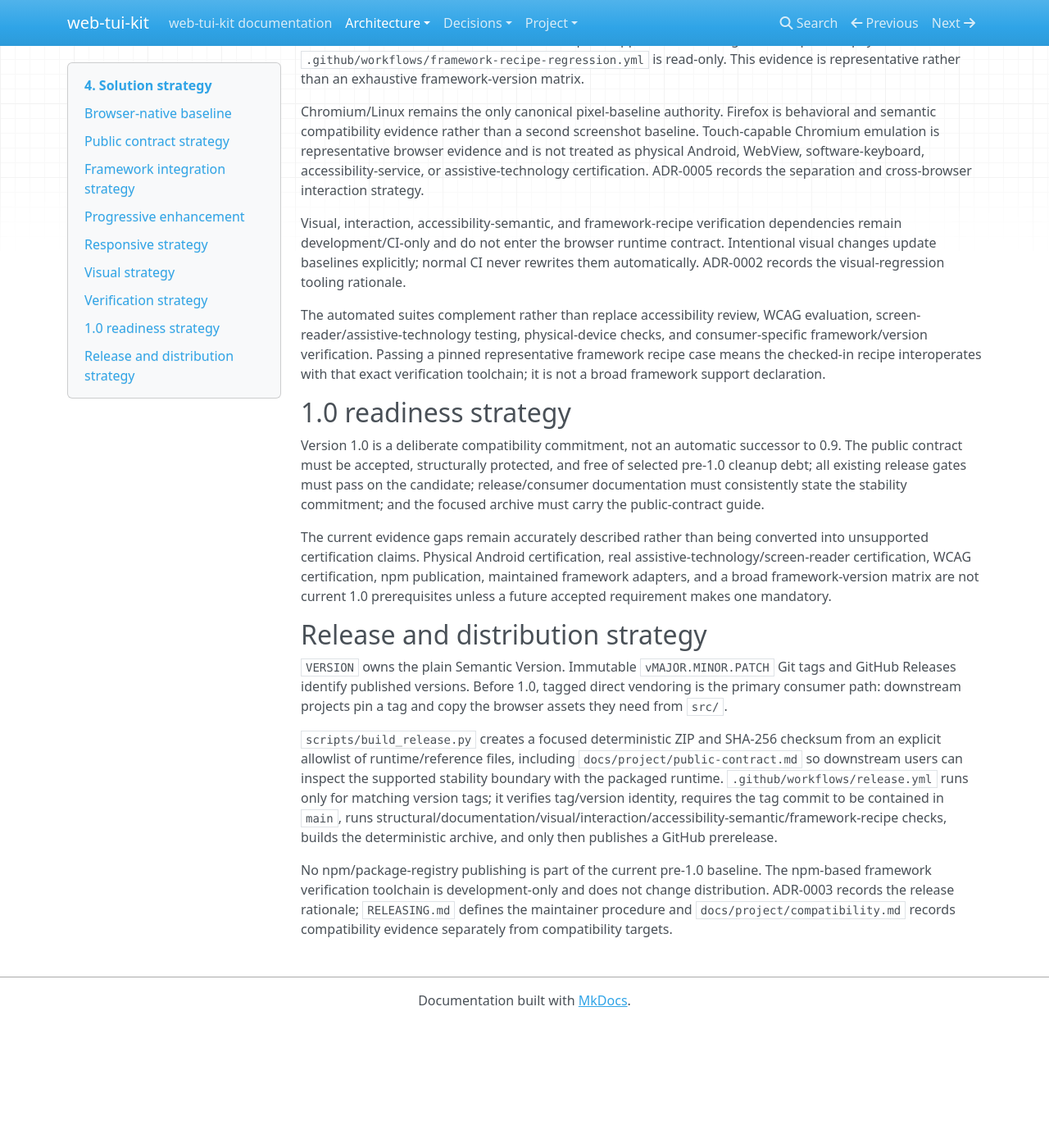
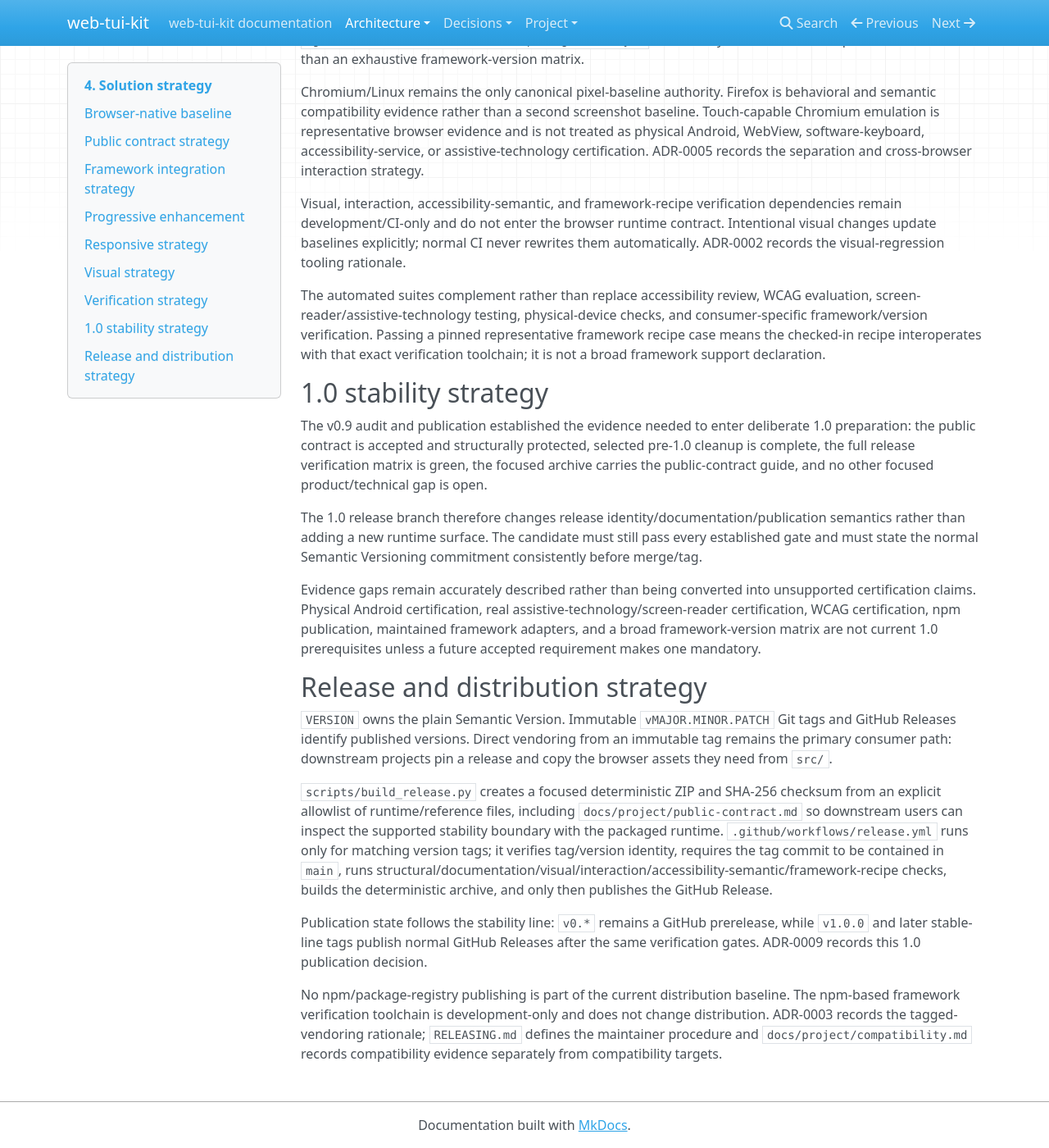
Before and after one commit to 1990jk1990/web-tui-kit, an MkDocs documentation site: the page built from docs/architecture/04-solution-strategy.md, in a window 1280 px wide and 1400 px high, scrolled down 2807 px. Shown: the whole window at 82% size. Built offline with MkDocs 1.6.1, drawn with Linux system fonts in a browser that asks for light colours; nearby versions of some CDN libraries; before the commit the page ends 4055 px from its top, so only the background shows below that; some of the changed text lies outside the part shown.

Commit message:
docs: reconcile architecture for stable 1.0

```diff
--- a/docs/architecture/04-solution-strategy.md
+++ b/docs/architecture/04-solution-strategy.md
@@ -14,7 +14,7 @@ Visible repository details are not automatically APIs. Demo IDs/text/order, test
 
 Structural tests compare the implemented token/class surface with the declared inventory so a public name cannot silently disappear and a new `tui-*` token/class cannot accidentally become unclassified public surface. ADR-0008 records this boundary and the pre/post-1.0 compatibility policy.
 
-Before 1.0, an intentional incompatible public-contract change is a MINOR release with explicit migration guidance. Starting with 1.0, normal Semantic Versioning applies to the declared public contract; compatible additions/deprecations may occur in MINOR releases, while incompatible removal/rename/semantic contract breaks require a MAJOR release.
+Starting with 1.0, normal Semantic Versioning applies to the declared public contract: compatible fixes preserve it in PATCH releases, compatible additions/deprecations may occur in MINOR releases, and incompatible removal/rename/semantic contract breaks require a MAJOR release.
 
 ## Framework integration strategy
 
@@ -62,16 +62,20 @@ Visual, interaction, accessibility-semantic, and framework-recipe verification d
 
 The automated suites complement rather than replace accessibility review, WCAG evaluation, screen-reader/assistive-technology testing, physical-device checks, and consumer-specific framework/version verification. Passing a pinned representative framework recipe case means the checked-in recipe interoperates with that exact verification toolchain; it is not a broad framework support declaration.
 
-## 1.0 readiness strategy
+## 1.0 stability strategy
 
-Version 1.0 is a deliberate compatibility commitment, not an automatic successor to 0.9. The public contract must be accepted, structurally protected, and free of selected pre-1.0 cleanup debt; all existing release gates must pass on the candidate; release/consumer documentation must consistently state the stability commitment; and the focused archive must carry the public-contract guide.
+The v0.9 audit and publication established the evidence needed to enter deliberate 1.0 preparation: the public contract is accepted and structurally protected, selected pre-1.0 cleanup is complete, the full release verification matrix is green, the focused archive carries the public-contract guide, and no other focused product/technical gap is open.
 
-The current evidence gaps remain accurately described rather than being converted into unsupported certification claims. Physical Android certification, real assistive-technology/screen-reader certification, WCAG certification, npm publication, maintained framework adapters, and a broad framework-version matrix are not current 1.0 prerequisites unless a future accepted requirement makes one mandatory.
+The 1.0 release branch therefore changes release identity/documentation/publication semantics rather than adding a new runtime surface. The candidate must still pass every established gate and must state the normal Semantic Versioning commitment consistently before merge/tag.
+
+Evidence gaps remain accurately described rather than being converted into unsupported certification claims. Physical Android certification, real assistive-technology/screen-reader certification, WCAG certification, npm publication, maintained framework adapters, and a broad framework-version matrix are not current 1.0 prerequisites unless a future accepted requirement makes one mandatory.
 
 ## Release and distribution strategy
 
-`VERSION` owns the plain Semantic Version. Immutable `vMAJOR.MINOR.PATCH` Git tags and GitHub Releases identify published versions. Before 1.0, tagged direct vendoring is the primary consumer path: downstream projects pin a tag and copy the browser assets they need from `src/`.
+`VERSION` owns the plain Semantic Version. Immutable `vMAJOR.MINOR.PATCH` Git tags and GitHub Releases identify published versions. Direct vendoring from an immutable tag remains the primary consumer path: downstream projects pin a release and copy the browser assets they need from `src/`.
 
-`scripts/build_release.py` creates a focused deterministic ZIP and SHA-256 checksum from an explicit allowlist of runtime/reference files, including `docs/project/public-contract.md` so downstream users can inspect the supported stability boundary with the packaged runtime. `.github/workflows/release.yml` runs only for matching version tags; it verifies tag/version identity, requires the tag commit to be contained in `main`, runs structural/documentation/visual/interaction/accessibility-semantic/framework-recipe checks, builds the deterministic archive, and only then publishes a GitHub prerelease.
+`scripts/build_release.py` creates a focused deterministic ZIP and SHA-256 checksum from an explicit allowlist of runtime/reference files, including `docs/project/public-contract.md` so downstream users can inspect the supported stability boundary with the packaged runtime. `.github/workflows/release.yml` runs only for matching version tags; it verifies tag/version identity, requires the tag commit to be contained in `main`, runs structural/documentation/visual/interaction/accessibility-semantic/framework-recipe checks, builds the deterministic archive, and only then publishes the GitHub Release.
 
-No npm/package-registry publishing is part of the current pre-1.0 baseline. The npm-based framework verification toolchain is development-only and does not change distribution. ADR-0003 records the release rationale; `RELEASING.md` defines the maintainer procedure and `docs/project/compatibility.md` records compatibility evidence separately from compatibility targets.
+Publication state follows the stability line: `v0.*` remains a GitHub prerelease, while `v1.0.0` and later stable-line tags publish normal GitHub Releases after the same verification gates. ADR-0009 records this 1.0 publication decision.
+
+No npm/package-registry publishing is part of the current distribution baseline. The npm-based framework verification toolchain is development-only and does not change distribution. ADR-0003 records the tagged-vendoring rationale; `RELEASING.md` defines the maintainer procedure and `docs/project/compatibility.md` records compatibility evidence separately from compatibility targets.
```
